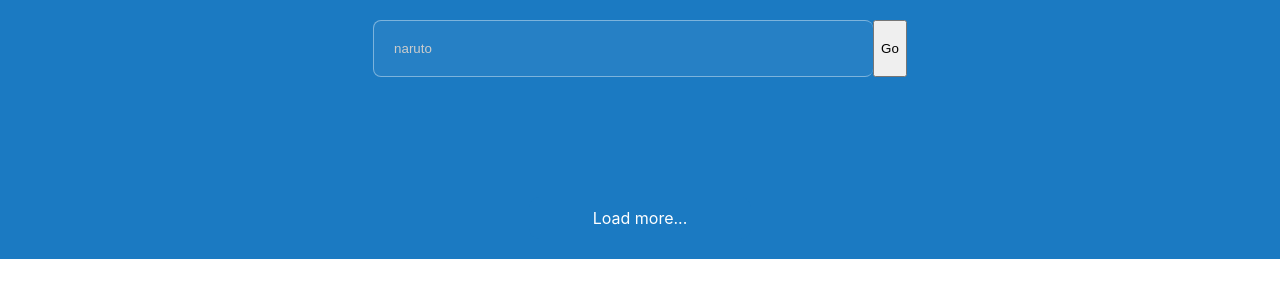
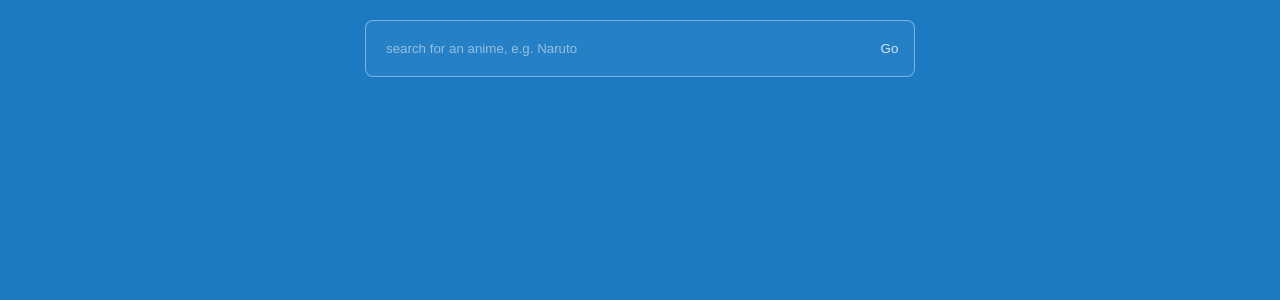
Before and after one commit to therishavmehta/anime-catalog, a React (Create React App) app: page / in a window 1280 px wide. Shown: the top 300 px of the page. Built offline with nearby package versions, Linux system fonts and the light colour scheme; no server answers.

Commit message:
Spinner working, full screen, intial state setup, search bar css fix

```diff
--- a/src/App.js
+++ b/src/App.js
@@ -2,10 +2,14 @@ import logo from './logo.svg';
 import './App.css';
 import { Catalog } from './container';
 
+
+const uri = 'https://api.jikan.moe/v3';
+const topic = 'anime';
+
 function App() {
   return (
     <div className="app">
-      <Catalog />
+      <Catalog uri={uri} topic={topic}/>
     </div>
   );
 }
--- a/src/components/spinner/Spinner.jsx
+++ b/src/components/spinner/Spinner.jsx
@@ -1,7 +1,8 @@
 import { React } from 'react';
+import './styles.css';
 
 function Spinner() {
-    return <div className="spinner"></div>;
+    return <div className="lds-ring"><div></div><div></div><div></div><div></div></div>;
 }
 
 export default Spinner;
--- a/src/components/spinner/styles.css
+++ b/src/components/spinner/styles.css
@@ -1,20 +1,35 @@
-.spinner {
-  border: 16px solid #f3f3f3;
+.lds-ring {
+  display: inline-block;
+  position: relative;
+  width: 80px;
+  height: 80px;
+}
+.lds-ring div {
+  box-sizing: border-box;
+  display: block;
+  position: absolute;
+  width: 64px;
+  height: 64px;
+  margin: 8px;
+  border: 8px solid #fff;
   border-radius: 50%;
-  border-top: 16px solid blue;
-  border-bottom: 16px solid blue;
-  width: 120px;
-  height: 120px;
-  -webkit-animation: spin 2s linear infinite;
-  animation: spin 2s linear infinite;
+  animation: lds-ring 1.2s cubic-bezier(0.5, 0, 0.5, 1) infinite;
+  border-color: #fff transparent transparent transparent;
 }
-
-@-webkit-keyframes spin {
-  0% { -webkit-transform: rotate(0deg); }
-  100% { -webkit-transform: rotate(360deg); }
+.lds-ring div:nth-child(1) {
+  animation-delay: -0.45s;
 }
-
-@keyframes spin {
-  0% { transform: rotate(0deg); }
-  100% { transform: rotate(360deg); }
+.lds-ring div:nth-child(2) {
+  animation-delay: -0.3s;
 }
+.lds-ring div:nth-child(3) {
+  animation-delay: -0.15s;
+}
+@keyframes lds-ring {
+  0% {
+    transform: rotate(0deg);
+  }
+  100% {
+    transform: rotate(360deg);
+  }
+}
--- a/src/container/Catalog/Catalog.jsx
+++ b/src/container/Catalog/Catalog.jsx
@@ -5,22 +5,25 @@ import './styles.css';
 function Catalog(props) {
     const [cards, setCards] = useState([]);
     const [queries, setQueries] = useState({
-        text: 'naruto',
+        text: '',
         limit: 16,
         page: 1,
     });
+    const [inputValue, setInputValue] = useState('');
     const [isLoadingMore, setLoadingMore] = useState(false);
-
+    const {uri, topic} = props;
     useLayoutEffect(() => {
-        getCards();
-    }, [queries.page]);
+        if(queries.text.length) {
+            getCards();
+        }
+    }, [queries.page, queries.text]);
 
     const getData = async (queries) => {
         const {text='', limit, page=1} = queries;
         try {
             const notSensitiveText = text.toLowerCase();
-            setLoadingMore(true);
-            const getResponse = await fetch(`https://api.jikan.moe/v3/search/anime?q=${notSensitiveText}&limit=${limit}&page=${page}`);
+            setLoadingMore(() => true);
+            const getResponse = await fetch(`${uri}/search/${topic}?q=${notSensitiveText}&limit=${limit}&page=${page}`);
             const response = await getResponse.json();
             return response;
         } catch(error) {
@@ -32,13 +35,15 @@ function Catalog(props) {
 
     const getCards = async () => {
         const { results } = await getData(queries);
-        const newCards = getCardInstance(results);
-        setCards((cards) => ([...cards, newCards]));
+        if(results) {
+            const newCards = getCardInstance(results);
+            setCards((cards) => ([...cards, newCards]));
+        }
     }
 
-    const getCardInstance = (list) => {
+    const getCardInstance = (list=[]) => {
         const cards = [];
-        list.forEach((anime) => {
+        list.length && list.forEach((anime) => {
             const {mal_id, ...otherProps} = anime;
             cards.push(<ContentCard key={mal_id} {...otherProps}/>)
         });
@@ -48,29 +53,31 @@ function Catalog(props) {
         setQueries(({page=1, ...otherProps}) => ({page: page+1, ...otherProps}));
     }
 
-    const handleInputChange = (event) => {
-        setQueries(({text, ...otherProps}) => ({[event.target.name]: event.target.value, ...otherProps}));
+
+    const handleInputValue = (event) => {
+        event.preventDefault();
+        setInputValue(event.target.value);
     }
 
-    const fetchNewData = () => {
+    const getNewData = async (event) => {
+        event.preventDefault();
         setCards([]);
-        setQueries(({page, ...otherProps}) => ({page:1, ...otherProps}));
-        getCards();
+        setQueries(({ text, page, ...otherProps }) => ({ text: inputValue, page: 1, ...otherProps }));
     }
 
     return (
         <div className="catalog-container">
             <div className="search-box">
-                <input id="search-query" name="text" type="text" value={queries.text}
+                <input id="search-query" name="text" type="text" value={inputValue}
                 placeholder="search for an anime, e.g. Naruto"
-                onChange={(event) => handleInputChange(event)}/>
-                <button id="search" onClick={() => fetchNewData()}>Go</button>
+                onChange={(event) => handleInputValue(event)}/>
+                <button className="search-button" onClick={(event) => getNewData(event)}>Go</button>
             </div>
             <div className="card-content">
                 {cards}
             </div>
-            <Spinner />
-            <a className="loadMore" onClick={loadMore}>Load more...</a>
+            {isLoadingMore && <Spinner />}
+            {cards.length ? <a className="loadMore" onClick={loadMore}>Load more...</a>: null}
         </div>
     )
 }
--- a/src/container/Catalog/styles.css
+++ b/src/container/Catalog/styles.css
@@ -18,31 +18,36 @@
   top: 0px;
   background-color: #1B7AC2;
   justify-content: center;
-
 }
 
+input:-webkit-autofill,
 .search-box input {
-  background: rgba(255,255,255,.05);
-  border-radius: 8px;
+  background: rgba(255,255,255,.05) !important;
+  border-top-left-radius:8px !important;
+  border-bottom-left-radius:8px;
   border: 1px solid rgba(255,255,255,.4);
   min-width: 100px;
   width: 500px;
   padding: 20px;
   box-sizing: border-box;
-  color: #ccc;
+  color: #ccc !important;
   outline: 0;
   border-right: transparent;
 }
 
-.search button {
+::-webkit-input-placeholder { /* Edge */
+  color: rgba(255,255,255,.5);
+}
+
+.search-button {
  background:rgba(255,255,255,.05);
- border-top-right-radius:8px;
- border-bottom-right-radius:8px;
+ border-top-right-radius: 8px;
+ border-bottom-right-radius: 8px;
  border-right:1px solid rgba(255,255,255,.4);
  border-top:1px solid rgba(255,255,255,.4);
  border-bottom:1px solid rgba(255,255,255,.4);
  border-left:transparent;
- width:100%;
+ width:50px;
  box-sizing:border-box;
  color:rgba(255,255,255,.8);
  cursor:pointer
--- a/src/index.css
+++ b/src/index.css
@@ -5,7 +5,9 @@ body {
     sans-serif;
   -webkit-font-smoothing: antialiased;
   -moz-osx-font-smoothing: grayscale;
+  background-color: #1B7AC2;
 }
+
 
 code {
   font-family: source-code-pro, Menlo, Monaco, Consolas, 'Courier New',
```
